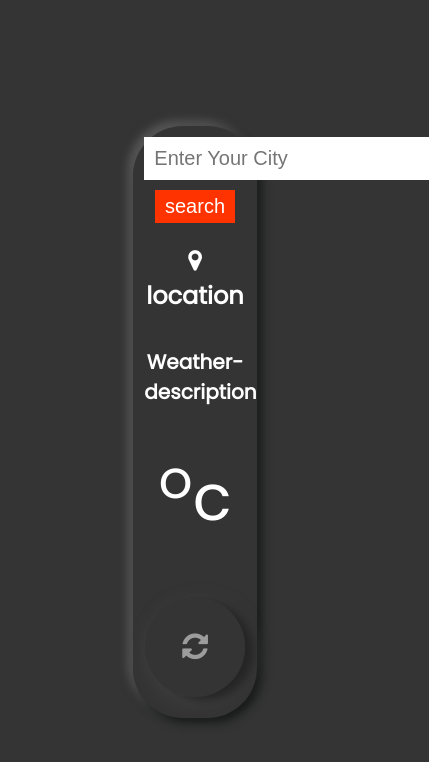
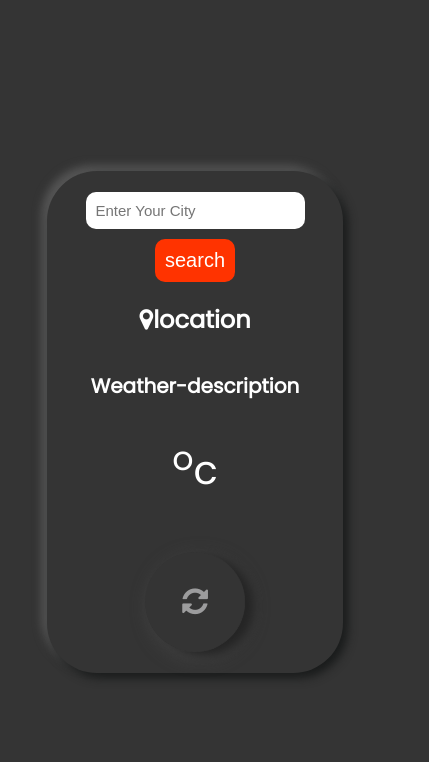
Before and after one commit to mursaleenmk3/weather-App, a plain HTML site: page index.html in a window 390 px wide. Shown: the whole page, 429 px wide, since content can reach past the window. Drawn offline with nearby package versions, Linux system fonts and the light colour scheme.

Commit message:
Update style.css

```diff
--- a/style.css
+++ b/style.css
@@ -12,16 +12,24 @@ body{
 #city_input{
     padding: 10px 10px;
    border: none;
+   border-radius: 10px;
    font-size: 20px;
+   margin-top: 10px;
+
 
 }
 #smb{
-    padding: 5px 10px;
+    padding: 10px 10px;
     margin-top: 10px;
     font-size: 20px;
     color: #fff;
     background-color: #ff3300;
     border: none;
+    border-radius: 10px;
+    display: inline-block;
+    &:hover{
+        cursor: pointer;
+    }
 }
 #city_input:focus{
     border: none;
@@ -35,7 +43,7 @@ body{
     text-align: center;
 }
 .card h4{
-    font-size: 4rem;
+    font-size: 2.5rem;
     font-weight: 400;
     margin: 1rem 0;
 
@@ -67,3 +75,20 @@ h5{
 .refresh:hover{
     box-shadow: inset 10px 4pc 10pc #252525,inset 5px 5px 18px #4a4a4a;
 }
+@media screen and (min-width:768px) and (max-width:1023px)  {
+    .card{
+        width: 40%;
+}
+
+}
+@media screen and (min-width:300px) and (max-width:767px)   {
+    .card{
+        width: 70%;
+}
+#city_input{
+
+   font-size: 15px;
+
+}
+
+}
```
